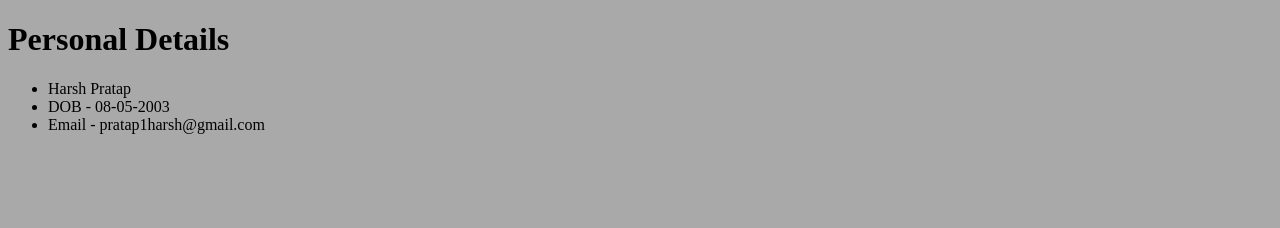
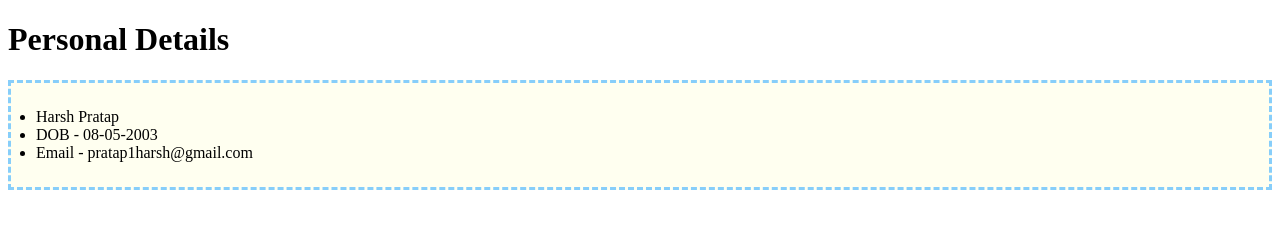
Before and after one commit to hp6970321/Portfolio, a plain HTML site: page personal.html in a window 1280 px wide. Drawn offline with Linux system fonts and the light colour scheme.

Commit message:
Update personal.html

```diff
--- a/personal.html
+++ b/personal.html
@@ -3,13 +3,23 @@
 <head>
     <meta charset="UTF-8">
     <title>Personal details</title>
+    <link rel="stylesheet" href="./style.css">
+    <style>
+        ul{
+            background-color: ivory;
+            margin: auto;
+            padding: 25px;
+            border: lightskyblue dashed 3px;
+        }
+    </style>
 </head>
-<body bgcolor="#a9a9a9">
+<body ><div>
 <h1> Personal Details</h1>
 <ul>
     <li>Harsh Pratap</li>
     <li>DOB - 08-05-2003</li>
     <li>Email - pratap1harsh@gmail.com</li>
 </ul>
+</div>
 </body>
 </html>
```
